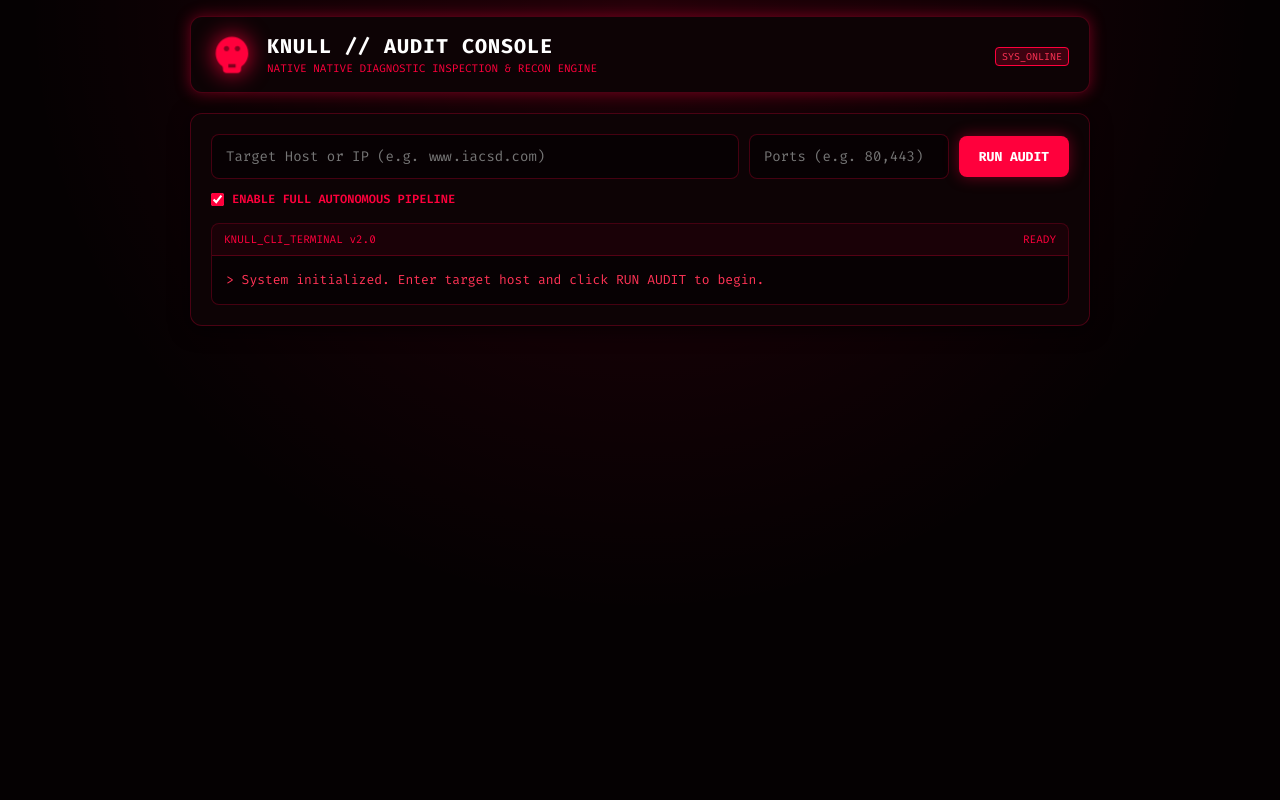
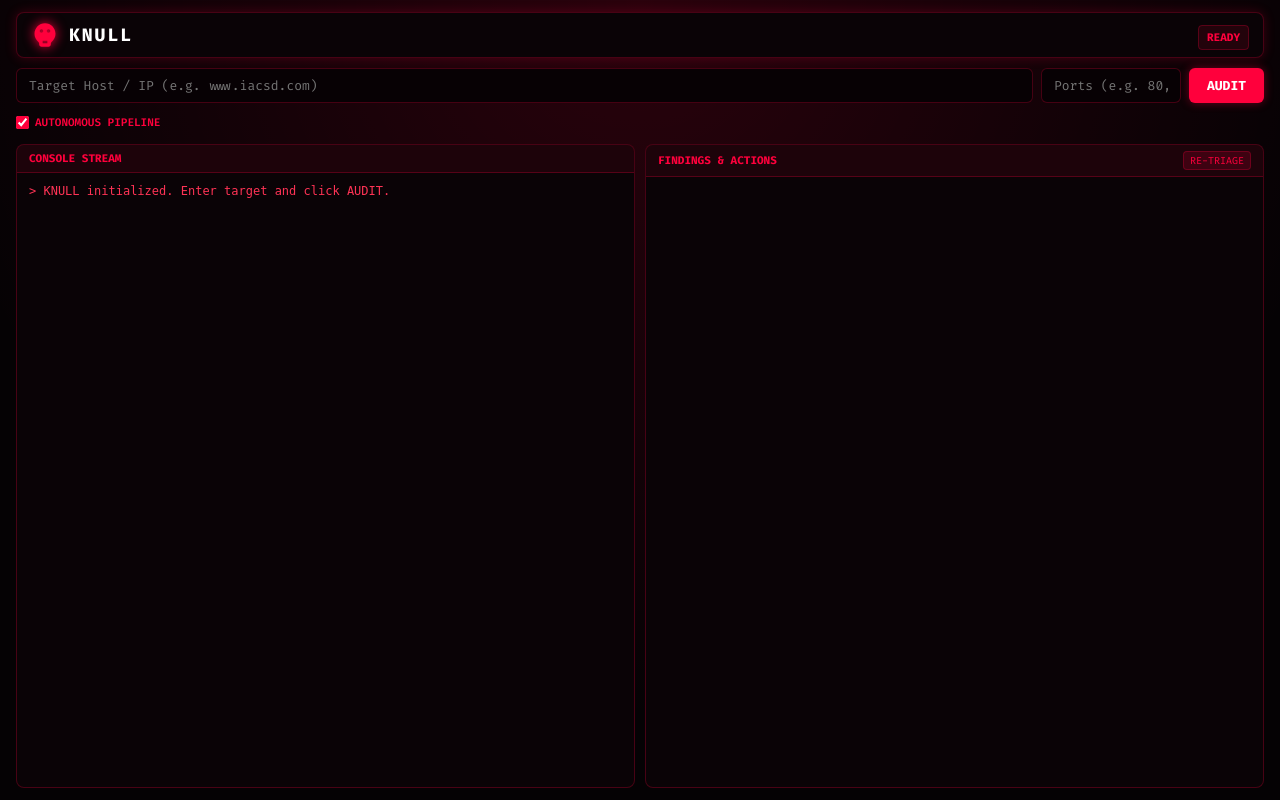
Before and after one commit to abhienix/Knull, a Flask app: page / in a window 1280 px wide. Run offline with Flask 3, Linux system fonts and the light colour scheme.

Commit message:
Refactor UI into clean 100vh non-scrolling single page layout with KNULL skull logo

```diff
--- a/static/css/style.css
+++ b/static/css/style.css
@@ -1,16 +1,14 @@
-@import url('https://fonts.googleapis.com/css2?family=Fira+Code:wght@400;500;600;700&family=Inter:wght@400;600;700&display=swap');
+@import url('https://fonts.googleapis.com/css2?family=Fira+Code:wght@400;500;600;700&display=swap');
 
 :root {
-  --bg-main: #050102;
-  --bg-card: #0d0305;
-  --bg-terminal: #070103;
-  --red-primary: #ff003c;
-  --red-bright: #ff2a5f;
-  --red-muted: #8b0021;
+  --bg-deep: #050204;
+  --bg-panel: #0a0306;
+  --bg-box: #070104;
+  --red-main: #ff003c;
+  --red-glow: rgba(255, 0, 60, 0.4);
   --red-border: rgba(255, 0, 60, 0.25);
-  --red-glow: 0 0 15px rgba(255, 0, 60, 0.4);
-  --text-main: #f8fafc;
-  --text-muted: #a1a1aa;
+  --text-primary: #ffffff;
+  --text-muted: #8a8187;
 }
 
 * {
@@ -19,232 +17,277 @@
   padding: 0;
 }
 
-body {
-  font-family: 'Fira Code', 'Inter', monospace;
-  background-color: var(--bg-main);
-  background-image:
-    radial-gradient(circle at 50% 0%, rgba(255, 0, 60, 0.12) 0%, transparent 60%);
-  color: var(--text-main);
-  min-height: 100vh;
-  padding: 16px;
+html, body {
+  height: 100vh;
+  width: 100vw;
+  overflow: hidden; /* Zero viewport scrolling */
+  font-family: 'Fira Code', monospace;
+  background-color: var(--bg-deep);
+  background-image: radial-gradient(circle at 50% 0%, rgba(255, 0, 60, 0.15) 0%, transparent 70%);
+  color: var(--text-primary);
 }
 
-/* Header & Glowing Skull Logo */
-header {
-  max-width: 900px;
-  margin: 0 auto 20px auto;
-  padding: 16px 20px;
-  background: var(--bg-card);
-  border: 1px solid var(--red-border);
-  border-radius: 12px;
+.app-layout {
+  display: flex;
+  flex-direction: column;
+  height: 100vh;
+  padding: 12px 16px;
+  gap: 10px;
+}
+
+/* Header */
+.app-header {
   display: flex;
   align-items: center;
   justify-content: space-between;
-  box-shadow: var(--red-glow);
+  padding: 8px 14px;
+  background: var(--bg-panel);
+  border: 1px solid var(--red-border);
+  border-radius: 8px;
+  box-shadow: 0 0 12px rgba(255, 0, 60, 0.2);
+  flex-shrink: 0;
 }
 
-.brand-row {
+.brand {
   display: flex;
   align-items: center;
-  gap: 14px;
+  gap: 10px;
 }
 
-.skull-logo {
-  width: 42px;
-  height: 42px;
-  filter: drop-shadow(0 0 8px #ff003c);
-  animation: pulse-glow 2s infinite ease-in-out;
+.skull-icon {
+  width: 28px;
+  height: 28px;
+  filter: drop-shadow(0 0 6px var(--red-main));
 }
 
-@keyframes pulse-glow {
-  0%, 100% { filter: drop-shadow(0 0 6px #ff003c); transform: scale(1); }
-  50% { filter: drop-shadow(0 0 14px #ff003c); transform: scale(1.05); }
+.logo-title {
+  font-size: 18px;
+  font-weight: 700;
+  letter-spacing: 2px;
+  color: #fff;
 }
 
-h1.app-title {
-  font-size: 20px;
+.status-indicator {
+  font-size: 11px;
   font-weight: 700;
-  color: #fff;
-  letter-spacing: 1px;
-  text-transform: uppercase;
+  color: var(--red-main);
+  background: rgba(255, 0, 60, 0.1);
+  padding: 4px 8px;
+  border-radius: 4px;
+  border: 1px solid var(--red-border);
 }
 
-span.app-subtitle {
-  font-size: 11px;
-  color: var(--red-primary);
-  display: block;
-  margin-top: 2px;
+/* Main Content Area */
+.main-content {
+  display: flex;
+  flex-direction: column;
+  flex: 1;
+  gap: 10px;
+  min-height: 0; /* Prevents overflow pushing vertical scroll */
 }
 
-/* Single Page Container */
-main.container {
-  max-width: 900px;
-  margin: 0 auto;
+/* Controls */
+.control-row {
+  display: flex;
+  gap: 8px;
+  flex-shrink: 0;
 }
 
-.panel {
-  background: var(--bg-card);
-  border: 1px solid var(--red-border);
-  border-radius: 12px;
-  padding: 20px;
-  margin-bottom: 16px;
-  box-shadow: 0 4px 20px rgba(0, 0, 0, 0.6);
+.input-wrap {
+  position: relative;
 }
 
-/* Single Line Control Bar */
-.control-bar {
-  display: flex;
-  gap: 10px;
-  flex-wrap: wrap;
-  align-items: center;
+.target-wrap {
+  flex: 1;
+}
+
+.ports-wrap {
+  width: 140px;
 }
 
 input[type="text"] {
-  background: var(--bg-terminal);
+  width: 100%;
+  background: var(--bg-box);
   border: 1px solid var(--red-border);
   color: #fff;
-  padding: 12px 14px;
-  border-radius: 8px;
+  padding: 8px 12px;
+  border-radius: 6px;
   font-family: 'Fira Code', monospace;
-  font-size: 14px;
+  font-size: 13px;
   outline: none;
-  flex: 1;
-  min-width: 200px;
   transition: all 0.2s ease;
 }
 
 input[type="text"]:focus {
-  border-color: var(--red-primary);
-  box-shadow: var(--red-glow);
+  border-color: var(--red-main);
+  box-shadow: 0 0 10px rgba(255, 0, 60, 0.3);
 }
 
-button.btn-red {
-  background: var(--red-primary);
+.btn-audit {
+  background: var(--red-main);
   color: #fff;
   border: none;
-  padding: 12px 20px;
-  border-radius: 8px;
+  padding: 8px 18px;
+  border-radius: 6px;
   font-family: 'Fira Code', monospace;
   font-weight: 700;
   font-size: 13px;
-  text-transform: uppercase;
   cursor: pointer;
-  box-shadow: var(--red-glow);
-  transition: all 0.2s ease;
-  white-space: nowrap;
+  box-shadow: 0 0 10px rgba(255, 0, 60, 0.4);
+  transition: background 0.2s ease;
+  flex-shrink: 0;
 }
 
-button.btn-red:hover {
-  background: var(--red-bright);
-  transform: translateY(-1px);
+.btn-audit:hover {
+  background: #ff2a5f;
 }
 
-button.btn-subtle {
-  background: rgba(255, 0, 60, 0.1);
-  color: var(--red-primary);
-  border: 1px solid var(--red-border);
-  padding: 8px 14px;
-  border-radius: 6px;
-  font-family: 'Fira Code', monospace;
-  font-size: 12px;
+.auto-row {
+  flex-shrink: 0;
+}
+
+.auto-label {
+  display: inline-flex;
+  align-items: center;
+  gap: 6px;
+  font-size: 11px;
+  font-weight: 600;
+  color: var(--red-main);
   cursor: pointer;
 }
 
-/* Auto Toggle Checkbox */
-.auto-toggle {
-  display: flex;
-  align-items: center;
-  gap: 8px;
-  margin-top: 12px;
-  cursor: pointer;
-  font-size: 12px;
-  color: var(--red-primary);
-  font-weight: 600;
+.auto-label input {
+  accent-color: var(--red-main);
 }
 
-.auto-toggle input {
-  accent-color: var(--red-primary);
+/* Dual View Grid (Takes Remaining Height) */
+.view-grid {
+  display: grid;
+  grid-template-columns: 1fr 1fr;
+  gap: 10px;
+  flex: 1;
+  min-height: 0;
 }
 
-/* Red CLI Terminal Window */
-.cli-window {
-  background: var(--bg-terminal);
+.console-box, .findings-box {
+  background: var(--bg-panel);
   border: 1px solid var(--red-border);
   border-radius: 8px;
+  display: flex;
+  flex-direction: column;
+  min-height: 0;
   overflow: hidden;
-  margin-top: 16px;
 }
 
-.cli-bar {
+.box-header {
+  padding: 6px 12px;
   background: rgba(255, 0, 60, 0.08);
-  padding: 8px 12px;
   border-bottom: 1px solid var(--red-border);
   font-size: 11px;
-  color: var(--red-primary);
+  font-weight: 700;
+  color: var(--red-main);
   display: flex;
   justify-content: space-between;
   align-items: center;
+  flex-shrink: 0;
 }
 
-pre.cli-body {
-  padding: 14px;
+.console-body {
+  padding: 10px 12px;
   color: #ff3355;
-  font-family: 'Fira Code', monospace;
-  font-size: 13px;
-  line-height: 1.5;
-  max-height: 320px;
-  overflow-y: auto;
+  font-size: 12px;
+  line-height: 1.4;
   white-space: pre-wrap;
+  overflow-y: auto; /* Internal scroll only if needed */
+  flex: 1;
 }
 
-/* Findings Drawer */
-.findings-container {
-  margin-top: 16px;
+.findings-scroll {
+  padding: 10px;
+  overflow-y: auto; /* Internal scroll for findings list */
+  flex: 1;
 }
 
-.finding-card {
-  background: rgba(255, 0, 60, 0.04);
+.finding-item {
+  background: rgba(255, 0, 60, 0.05);
   border: 1px solid var(--red-border);
-  border-left: 4px solid var(--red-primary);
-  border-radius: 8px;
-  padding: 14px;
-  margin-bottom: 12px;
+  border-left: 3px solid var(--red-main);
+  border-radius: 6px;
+  padding: 8px 10px;
+  margin-bottom: 8px;
 }
 
 .finding-title {
-  font-size: 14px;
+  font-size: 12px;
   font-weight: 700;
   color: #fff;
 }
 
-.badge-red {
-  background: rgba(255, 0, 60, 0.2);
-  color: #ff3355;
-  border: 1px solid var(--red-primary);
+.finding-desc {
+  font-size: 11px;
+  color: var(--text-muted);
+  margin: 4px 0;
+}
+
+.btn-micro {
+  background: rgba(255, 0, 60, 0.15);
+  color: var(--red-main);
+  border: 1px solid var(--red-border);
   padding: 2px 6px;
   border-radius: 4px;
+  font-family: 'Fira Code', monospace;
   font-size: 10px;
-  text-transform: uppercase;
+  cursor: pointer;
 }
 
-/* Responsive Mobile Adjustments */
-@media (max-width: 600px) {
-  header {
-    flex-direction: column;
-    align-items: flex-start;
-    gap: 10px;
+/* Report Bar */
+.report-bar {
+  background: rgba(255, 0, 60, 0.1);
+  border: 1px solid var(--red-border);
+  border-radius: 6px;
+  padding: 6px 12px;
+  font-size: 11px;
+  display: flex;
+  gap: 8px;
+  align-items: center;
+  flex-shrink: 0;
+}
+
+.report-tag {
+  color: var(--red-main);
+  font-weight: 700;
+}
+
+.report-path {
+  color: #fff;
+  word-break: break-all;
+}
+
+/* Mobile Responsiveness */
+@media (max-width: 768px) {
+  html, body {
+    height: auto;
+    overflow: auto; /* Allow mobile scroll if screen is very small */
   }
 
-  .control-bar {
-    flex-direction: column;
-    align-items: stretch;
+  .app-layout {
+    height: auto;
   }
 
-  input[type="text"] {
+  .view-grid {
+    grid-template-columns: 1fr;
+    height: auto;
+  }
+
+  .console-box, .findings-box {
+    height: 300px;
+  }
+
+  .ports-wrap {
     width: 100%;
   }
 
-  button.btn-red {
-    width: 100%;
+  .control-row {
+    flex-direction: column;
   }
 }
--- a/static/js/app.js
+++ b/static/js/app.js
@@ -35,7 +35,7 @@ async function runScan() {
   const data = await resp.json();
 
   if (data.error) {
-    setPipelineStatus("SCAN FAILED", true);
+    setPipelineStatus("SCAN ERROR", true);
     out.textContent = "[-] Error during scan: " + data.error;
     return;
   }
@@ -57,7 +57,7 @@ async function runScan() {
 }
 
 async function getAdvice() {
-  setPipelineStatus("TRIAGING AI...");
+  setPipelineStatus("AI TRIAGING...");
   const resp = await fetch("/api/advise", {
     method: "POST",
     headers: { "Content-Type": "application/json" },
@@ -75,23 +75,23 @@ function renderProposals(proposals) {
   const container = document.getElementById("proposals-list");
   container.innerHTML = "";
 
-  proposals.forEach((p) => {
+  proposals.forEach((p, idx) => {
     const div = document.createElement("div");
-    div.className = "finding-card";
+    div.className = "finding-item";
 
     let approvalControls = "";
     if (p.approval_type === "one_click" || p.approval_type === "one_click_with_warning") {
       approvalControls = `
-        <button class="btn-red" onclick="approveAndRun('${p.proposed_tool_id}', '${p.proposed_template || ""}', false)">EXECUTE DIAGNOSTIC</button>
-        <button class="btn-subtle" onclick="reject('${p.proposed_tool_id}')" style="margin-left: 8px;">REJECT</button>`;
+        <button class="btn-red" onclick="approveAndRun('${p.proposed_tool_id}', '${p.proposed_template || ""}', false, ${idx})">EXECUTE DIAGNOSTIC</button>
+        <button class="btn-micro" onclick="reject('${p.proposed_tool_id}', ${idx})" style="margin-left: 8px;">REJECT</button>`;
     } else if (p.approval_type === "typed_confirmation") {
       approvalControls = `
-        <p style="color: var(--red-primary); font-weight: 600; font-size: 12px; margin-bottom: 6px;">[!] Tier-3 Action: Confirm target hostname:</p>
-        <input type="text" id="confirm-${p.proposed_tool_id}" placeholder="Type target exactly" style="margin-right: 8px; max-width: 200px;">
-        <button class="btn-red" onclick="approveAndRun('${p.proposed_tool_id}', '${p.proposed_template || ""}', true)">CONFIRM & EXECUTE</button>
-        <button class="btn-subtle" onclick="reject('${p.proposed_tool_id}')" style="margin-left: 8px;">REJECT</button>`;
+        <p style="color: var(--red-main); font-weight: 600; font-size: 11px; margin-bottom: 6px;">[!] Tier-3 Action: Confirm target hostname:</p>
+        <input type="text" id="confirm-${idx}" placeholder="Type target exactly" style="margin-right: 8px; max-width: 200px;">
+        <button class="btn-red" onclick="approveAndRun('${p.proposed_tool_id}', '${p.proposed_template || ""}', true, ${idx})">CONFIRM & EXECUTE</button>
+        <button class="btn-micro" onclick="reject('${p.proposed_tool_id}', ${idx})" style="margin-left: 8px;">REJECT</button>`;
     } else if (p.approval_type === "not_executable") {
-      approvalControls = `<p style="color: var(--text-muted); font-style: italic; font-size: 12px;">Manual Step Only — Not auto-executed by Knull.</p>`;
+      approvalControls = `<p style="color: var(--text-muted); font-style: italic; font-size: 11px;">Manual Step Only — Not auto-executed by Knull.</p>`;
     }
 
     div.innerHTML = `
@@ -99,23 +99,23 @@ function renderProposals(proposals) {
         <span class="finding-title">${p.finding_summary}</span>
         <span class="badge-red">${p.severity}</span>
       </div>
-      <p style="font-size: 12px; color: var(--text-muted); margin: 6px 0;">
-        <strong>Tool:</strong> <code style="color: var(--red-primary);">${p.proposed_tool_id}</code> | <strong>Tier:</strong> ${p.tier}
+      <p class="finding-desc">
+        <strong>Tool:</strong> <code style="color: var(--red-main);">${p.proposed_tool_id}</code> | <strong>Tier:</strong> ${p.tier}
       </p>
-      <p style="font-size: 13px; margin: 8px 0; color: #e2e8f0; line-height: 1.4;">${p.rationale}</p>
-      <div style="margin-top: 10px;">${approvalControls}</div>
-      <div class="cli-window" style="margin-top: 10px;">
+      <p style="font-size: 12px; margin: 6px 0; color: #e2e8f0; line-height: 1.4;">${p.rationale}</p>
+      <div style="margin-top: 8px;">${approvalControls}</div>
+      <div class="cli-window" style="margin-top: 8px;">
         <div class="cli-bar">
           <span>OUTPUT // ${p.proposed_tool_id}</span>
         </div>
-        <pre id="result-${p.proposed_tool_id}" class="cli-body">> Standby for execution...</pre>
+        <pre id="result-${idx}" class="cli-body">> Standby for execution...</pre>
       </div>
     `;
     container.appendChild(div);
   });
 }
 
-async function approveAndRun(toolId, template, needsTypedConfirm) {
+async function approveAndRun(toolId, template, needsTypedConfirm, idx) {
   setPipelineStatus("EXECUTING...");
   await fetch("/api/approve", {
     method: "POST",
@@ -136,11 +136,11 @@ async function approveAndRun(toolId, template, needsTypedConfirm) {
   };
 
   if (needsTypedConfirm) {
-    const confirmInput = document.getElementById(`confirm-${toolId}`);
+    const confirmInput = document.getElementById(`confirm-${idx}`);
     payload.typed_confirmation = confirmInput ? confirmInput.value.trim() : "";
   }
 
-  const resultBox = document.getElementById(`result-${toolId}`);
+  const resultBox = document.getElementById(`result-${idx}`);
   if (resultBox) {
     resultBox.textContent = `> Executing diagnostic inspection engine for '${toolId}'...`;
   }
@@ -157,7 +157,7 @@ async function approveAndRun(toolId, template, needsTypedConfirm) {
   setPipelineStatus("EXECUTION FINISHED");
 }
 
-async function reject(toolId) {
+async function reject(toolId, idx) {
   await fetch("/api/approve", {
     method: "POST",
     headers: { "Content-Type": "application/json" },
@@ -168,7 +168,7 @@ async function reject(toolId) {
       approved_by: "operator",
     }),
   });
-  const resultBox = document.getElementById(`result-${toolId}`);
+  const resultBox = document.getElementById(`result-${idx}`);
   if (resultBox) {
     resultBox.textContent = "> Action rejected by operator.";
   }
@@ -225,7 +225,7 @@ async function runAutomatedPipeline(target, ports) {
     return;
   }
 
-  // 3. Auto execute each proposal
+  // 3. Auto execute each proposal with unique idx
   for (let i = 0; i < proposals.length; i++) {
     const p = proposals[i];
     setPipelineStatus(`EXECUTING ${i+1}/${proposals.length}`);
@@ -254,7 +254,7 @@ async function runAutomatedPipeline(target, ports) {
       payload.typed_confirmation = target;
     }
 
-    const resultBox = document.getElementById(`result-${p.proposed_tool_id}`);
+    const resultBox = document.getElementById(`result-${i}`);
     if (resultBox) {
       resultBox.textContent = `> Running inspection '${p.proposed_tool_id}'...`;
     }
@@ -290,7 +290,7 @@ async function autoGenerateReport(target) {
   setPipelineStatus("PIPELINE COMPLETE");
 
   document.getElementById("report-section").style.display = "block";
-  document.getElementById("report-output").textContent = "Executive Report Saved: " + data.report_path;
+  document.getElementById("report-output").textContent = data.report_path;
 }
 
 async function generateReport() {
@@ -301,5 +301,5 @@ async function generateReport() {
     body: JSON.stringify({ session_id: currentSessionId, engagement_name: engagementName }),
   });
   const data = await resp.json();
-  document.getElementById("report-output").textContent = "Executive Report Saved: " + data.report_path;
+  document.getElementById("report-output").textContent = data.report_path;
 }
--- a/templates/index.html
+++ b/templates/index.html
@@ -3,68 +3,74 @@
 <head>
 <meta charset="UTF-8">
 <meta name="viewport" content="width=device-width, initial-scale=1.0">
-<title>KNULL // AUDIT CONSOLE</title>
+<title>KNULL</title>
 <link rel="stylesheet" href="/static/css/style.css">
 </head>
 <body>
-  <!-- Header with Glowing Red Skull -->
-  <header>
-    <div class="brand-row">
-      <!-- Red Glowing Skull SVG -->
-      <svg class="skull-logo" viewBox="0 0 24 24" fill="none" xmlns="http://www.w3.org/2000/svg">
+  <div class="app-layout">
+    <!-- Clean Minimalist Header -->
+    <header class="app-header">
+      <div class="brand">
+        <svg class="skull-icon" viewBox="0 0 24 24" fill="none" xmlns="http://www.w3.org/2000/svg">
           <path d="M12 2C7.03 2 3 6.03 3 11C3 13.84 4.32 16.37 6.38 18.04C6.77 18.35 7 18.83 7 19.33V20C7 21.1 7.9 22 9 22H15C16.1 22 17 21.1 17 20V19.33C17 18.83 17.23 18.35 17.62 18.04C19.68 16.37 21 13.84 21 11C21 6.03 16.97 2 12 2ZM9 10C8.17 10 7.5 9.33 7.5 8.5C7.5 7.67 8.17 7 9 7C9.83 7 10.5 7.67 10.5 8.5C10.5 9.33 9.83 10 9 10ZM15 10C14.17 10 13.5 9.33 13.5 8.5C13.5 7.67 14.17 7 15 7C15.83 7 16.5 7.67 16.5 8.5C16.5 9.33 15.83 10 15 10ZM10 17H14V19H10V17Z" fill="#ff003c"/>
         </svg>
-      <div>
-        <h1 class="app-title">KNULL // AUDIT CONSOLE</h1>
-        <span class="app-subtitle">NATIVE NATIVE DIAGNOSTIC INSPECTION & RECON ENGINE</span>
+        <span class="logo-title">KNULL</span>
       </div>
-    </div>
-    <div>
-      <span class="badge-red" id="sys-status">SYS_ONLINE</span>
+      <div class="header-status">
+        <span id="pipeline-status" class="status-indicator">READY</span>
       </div>
     </header>
 
-  <!-- Mobile-Friendly Single Page Main Panel -->
-  <main class="container">
-    <div class="panel">
-      <!-- Target Input Control Bar -->
-      <div class="control-bar">
-        <input id="target-input" type="text" placeholder="Target Host or IP (e.g. www.iacsd.com)">
-        <input id="ports-input" type="text" placeholder="Ports (e.g. 80,443)" style="max-width: 140px;">
-        <button class="btn-red" onclick="runScan()">RUN AUDIT</button>
+    <!-- Compact No-Scroll Dashboard Content -->
+    <main class="main-content">
+      <!-- Input Controls Row -->
+      <div class="control-row">
+        <div class="input-wrap target-wrap">
+          <input id="target-input" type="text" placeholder="Target Host / IP (e.g. www.iacsd.com)" autocomplete="off">
+        </div>
+        <div class="input-wrap ports-wrap">
+          <input id="ports-input" type="text" placeholder="Ports (e.g. 80,443)">
+        </div>
+        <button class="btn-audit" onclick="runScan()">AUDIT</button>
       </div>
 
-      <!-- Autonomous Pipeline Checkbox -->
-      <label class="auto-toggle">
+      <!-- Autonomous Pipeline Checkbox Bar -->
+      <div class="auto-row">
+        <label class="auto-label">
           <input id="auto-mode" type="checkbox" checked>
-        <span>ENABLE FULL AUTONOMOUS PIPELINE</span>
+          <span>AUTONOMOUS PIPELINE</span>
         </label>
-
-      <!-- Live CLI Terminal Output -->
-      <div class="cli-window">
-        <div class="cli-bar">
-          <span>KNULL_CLI_TERMINAL v2.0</span>
-          <span id="pipeline-status">READY</span>
-        </div>
-        <pre id="scan-output" class="cli-body">> System initialized. Enter target host and click RUN AUDIT to begin.</pre>
       </div>
 
-      <!-- Findings List Drawer -->
-      <div id="advise-section" class="findings-container" style="display:none;">
-        <div style="display: flex; justify-content: space-between; align-items: center; margin-bottom: 12px;">
-          <h3 style="font-size: 14px; color: #fff;">[!] TRIAGED FINDINGS & ACTION PROPOSALS</h3>
-          <button class="btn-subtle" onclick="getAdvice()">RE-TRIAGE AI</button>
+      <!-- Single Page Dual Console & Findings View -->
+      <div class="view-grid">
+        <!-- Live Terminal Stream -->
+        <div class="console-box">
+          <div class="box-header">
+            <span>CONSOLE STREAM</span>
           </div>
+          <pre id="scan-output" class="console-body">> KNULL initialized. Enter target and click AUDIT.</pre>
+        </div>
+
+        <!-- Triaged Findings & Action Center -->
+        <div class="findings-box">
+          <div class="box-header">
+            <span>FINDINGS & ACTIONS</span>
+            <button class="btn-micro" onclick="getAdvice()">RE-TRIAGE</button>
+          </div>
+          <div id="advise-section" class="findings-scroll" style="display:none;">
             <div id="proposals-list"></div>
           </div>
-
-      <!-- Final Executive Report Link -->
-      <div id="report-section" style="display:none; margin-top: 16px; padding: 12px; background: rgba(255, 0, 60, 0.08); border: 1px solid var(--red-border); border-radius: 8px;">
-        <div style="font-size: 12px; color: var(--red-primary); font-weight: 700; margin-bottom: 6px;">[+] EXECUTIVE AUDIT REPORT GENERATED</div>
-        <div id="report-output" style="font-size: 12px; color: #fff;"></div>
         </div>
       </div>
+
+      <!-- Compact Report Notification -->
+      <div id="report-section" class="report-bar" style="display:none;">
+        <span class="report-tag">REPORT SAVED:</span>
+        <span id="report-output" class="report-path"></span>
+      </div>
     </main>
+  </div>
 
   <script src="/static/js/app.js"></script>
 </body>
```
Lines whose indentation alone changed are shown as unchanged.
